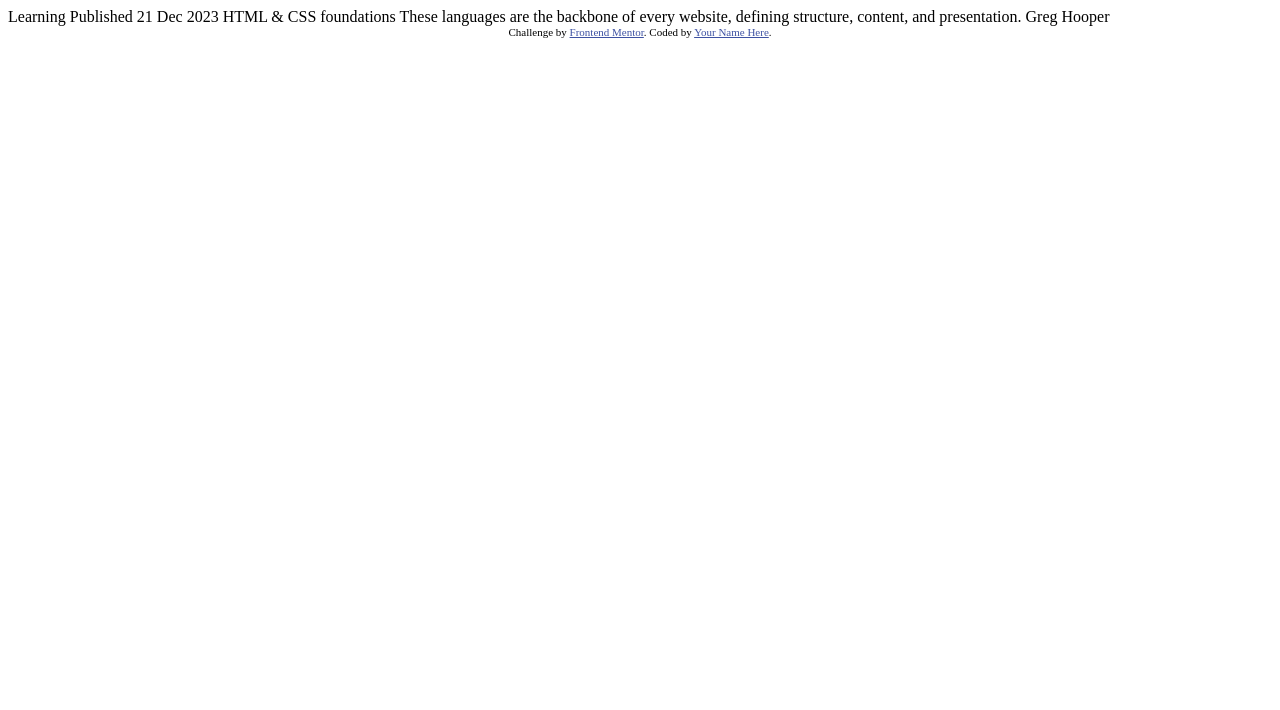
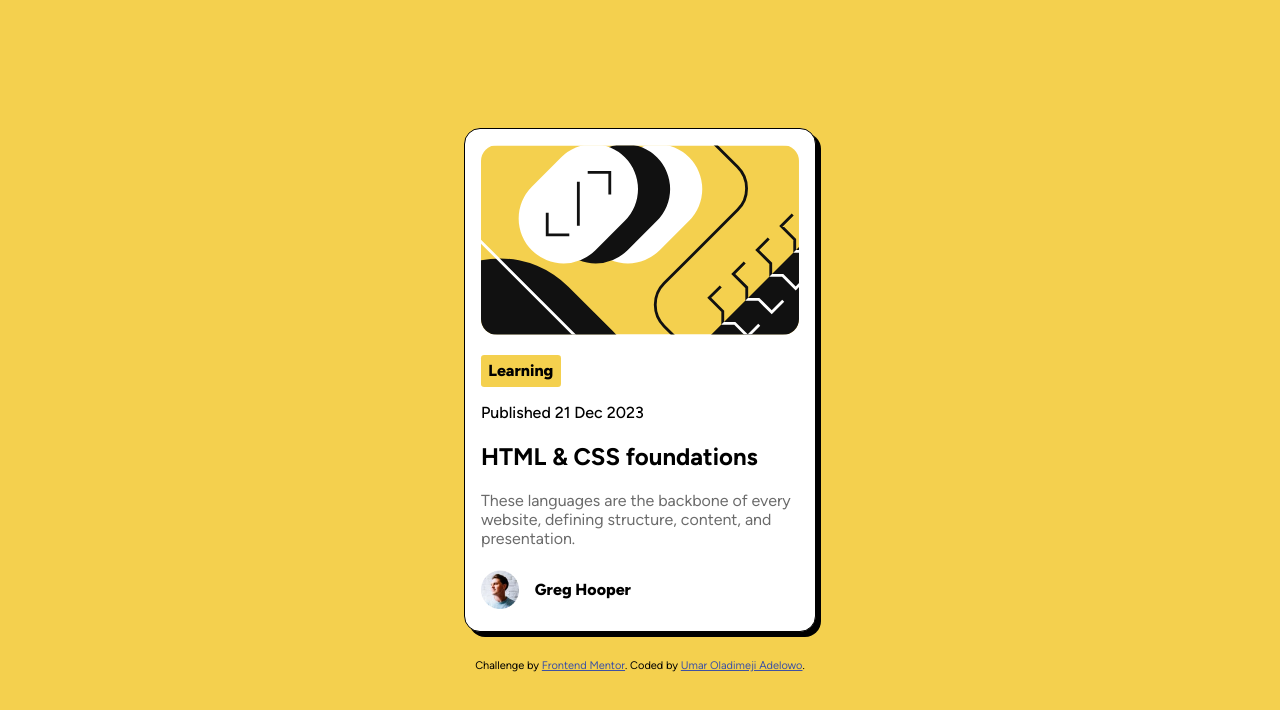
Before and after one commit to adel1ola/blog-preview-card, a plain HTML site: page index.html in a window 1280 px wide. Drawn offline with Linux system fonts and the light colour scheme.

Commit message:
Completed the challenge

```diff
--- a/index.html
+++ b/index.html
@@ -1,34 +1,44 @@
 <!DOCTYPE html>
 <html lang="en">
   <head>
-  <meta charset="UTF-8">
-  <meta name="viewport" content="width=device-width, initial-scale=1.0">
+    <meta charset="UTF-8" />
+    <meta name="viewport" content="width=device-width, initial-scale=1.0" />
 
-  <link rel="icon" type="image/png" sizes="32x32" href="./assets/images/favicon-32x32.png">
+    <link
+      rel="icon"
+      type="image/png"
+      sizes="32x32"
+      href="./assets/images/favicon-32x32.png"
+    />
 
     <title>Frontend Mentor | Blog preview card</title>
 
-  <style>
-    footer { font-size: 11px; text-align: center; }
-    footer a { color: hsl(228, 45%, 44%); }
-  </style>
-  <link rel="stylesheet" href="style.css">
+    <link rel="stylesheet" href="style.css" />
   </head>
   <body>
-
-  Learning
-
-  Published 21 Dec 2023
-
-  HTML & CSS foundations
-
-  These languages are the backbone of every website, defining structure, content, and presentation.
-
-  Greg Hooper
-
+    <main>
+      <article>
+        <header>
+          <img src="./assets/images/illustration-article.svg" alt="" />
+          <p class="category">Learning</p>
+          <time datetime="2023-12-21"> Published 21 Dec 2023 </time>
+          <h1>HTML & CSS foundations</h1>
+        </header>
+        <p>
+          These languages are the backbone of every website, defining structure,
+          content, and presentation.
+        </p>
         <footer>
-    Challenge by <a href="https://www.frontendmentor.io?ref=challenge" target="_blank">Frontend Mentor</a>.
-    Coded by <a href="#">Your Name Here</a>.
+          <img src="./assets/images/image-avatar.webp" alt="" />
+          <p class="author">Greg Hooper</p>
+        </footer>
+      </article>
+    </main>
+    <footer class="attribution">
+      Challenge by
+      <a href="https://www.frontendmentor.io?ref=challenge" target="_blank"
+        >Frontend Mentor</a
+      >. Coded by <a href="#">Umar Oladimeji Adelowo</a>.
     </footer>
   </body>
 </html>
--- a/style.css
+++ b/style.css
@@ -0,0 +1,68 @@
+@font-face {
+  font-family: "Figtree";
+  src: url(./assets/fonts/Figtree-VariableFont_wght.ttf),
+    url(./assets/fonts/Figtree-Italic-VariableFont_wght.ttf);
+}
+body {
+  background-color: hsl(47, 88%, 63%);
+  font-family: "FigTree";
+  min-height: 100vh;
+  margin: 0;
+  display: flex;
+  flex-direction: column;
+  justify-content: center;
+  align-items: center;
+}
+main {
+  box-sizing: border-box;
+  width: 22em;
+  background-color: hsl(0, 0%, 100%);
+  padding: 1em;
+  border-radius: 1em;
+  border: .1em solid;
+  box-shadow: 5px 5px ;
+  margin-block-end: 1em;
+}
+h1:hover, h1:focus {
+  color: hsl(47, 88%, 63%);
+  cursor: pointer;
+}
+time {
+    font-weight: 500;
+}
+.category {
+    font-weight: 800;
+    background-color: hsl(47, 88%, 63%);
+    width: 25%;
+    height: 2em;
+    text-align: center;
+    line-height: 2;
+    border-radius: .2em;
+}
+img {
+  max-width: 100%;
+  border-radius: 1em;
+}
+header + p {
+    color: hsl(0, 0%, 42%);
+}
+article > footer {
+    display: flex;
+    justify-content: flex-start;
+    align-items: center;
+}
+footer > img {
+    max-height: 2.4em;
+}
+.author {
+    font-weight: 800;
+    margin-inline-start: 1em;
+}
+.attribution {
+    margin-top: 1em;
+    font-size: 11px;
+  text-align: center;
+}
+.attribution a {
+  color: hsl(228, 45%, 44%);
+}
```
Also changed, not shown: 1 other file. Lines whose indentation alone changed are shown as unchanged.
